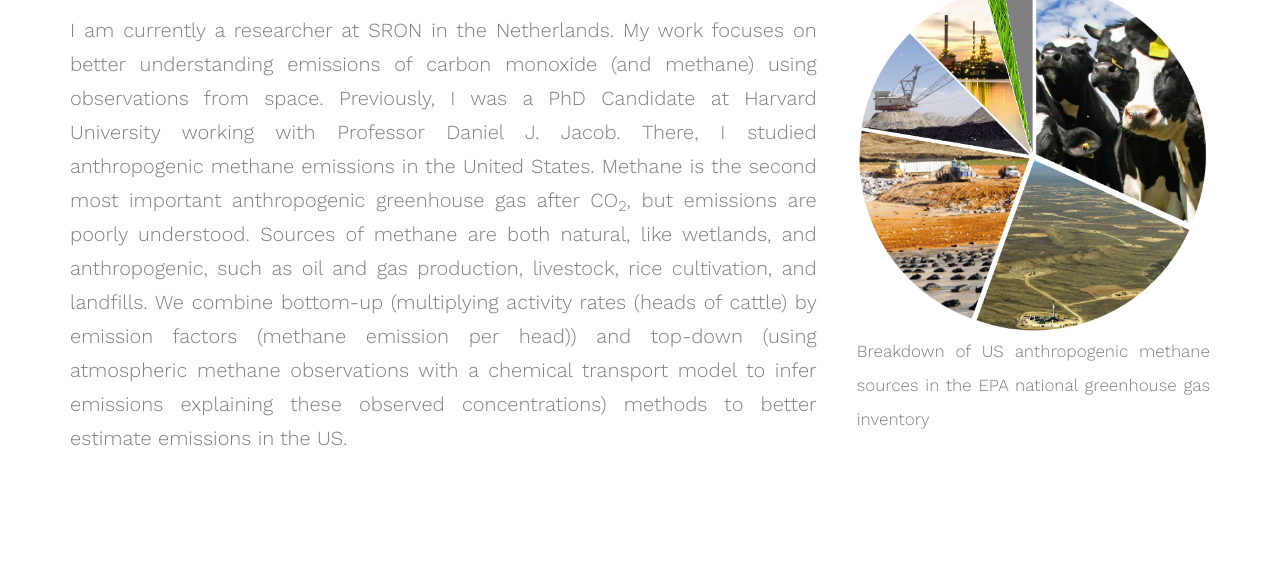
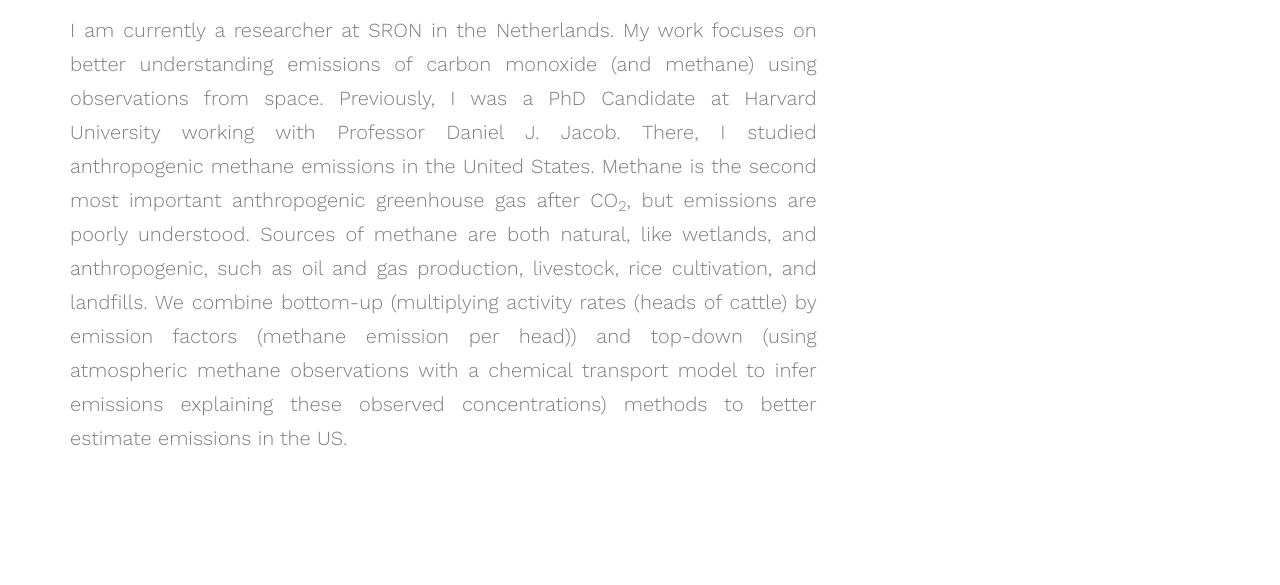
Before and after one commit to jdmaasakkers/jdmaasakkers.github.io, a plain HTML site: page science.html in a window 1280 px wide. Shown: the part 300-885 px from the top of the page. Drawn offline with nearby package versions, Linux system fonts and the light colour scheme; some packages are replaced by stand-ins of ours; no server answers.

Commit message:
Update science.html

```diff
--- a/science.html
+++ b/science.html
@@ -89,8 +89,6 @@
 					<div class="col-md-4">
 						<h2> </h2>
 						<p> </p>
-						<img src="images/Pie.jpg" alt="JDM" class="img-responsive">
-						<p style="text-align:justify"><small>Breakdown of US anthropogenic methane sources in the EPA national greenhouse gas inventory</small></p>
 					</div>
 				</div>
 			</div>
```
